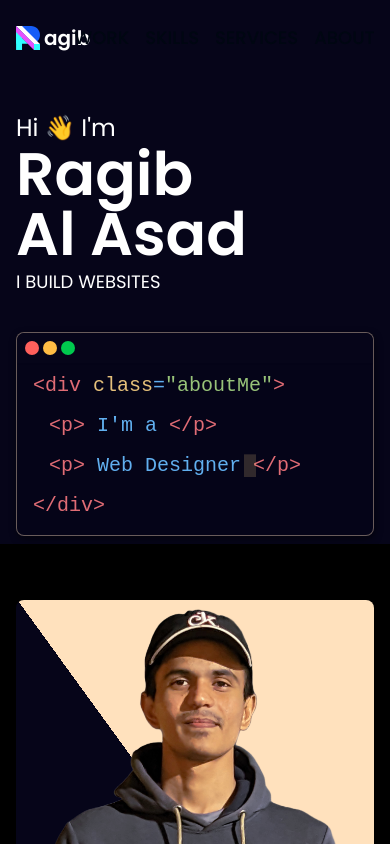
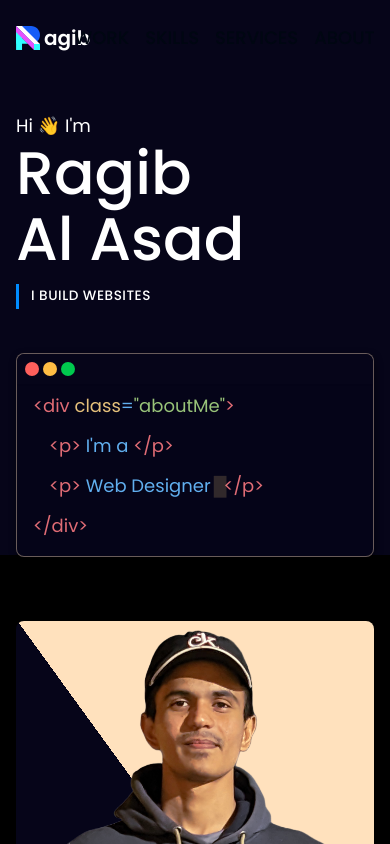
Before and after one commit to ragibalasad/ragib-portfolio, a Next.js app: page / in a window 390 px wide. Shown: the top 844 px of the page. Built offline with nearby package versions, Linux system fonts and the light colour scheme.

Commit message:
adjusted heading texts

```diff
--- a/components/Header/Header.jsx
+++ b/components/Header/Header.jsx
@@ -42,23 +42,23 @@ const Header = () => {
       <div className="container flex w-full h-full">
         <motion.div
           style={{ y: yIntro }}
-          className="intro w-1/2 flex justify-center items-center"
+          className="intro w-1/2 flex justify-end pr-48 items-center"
         >
           <div className="info text-right">
-            <p className="hi text-2xl text-ff">Hi 👋 I&apos;m</p>
-            <p className="name text-7xl text-ff font-semibold">
+            <p className="hi text-lg text-ff">Hi 👋 I&apos;m</p>
+            <p className="heading font-medium text-6xl text-ff">
               Ragib
               <br />
               Al Asad
             </p>
-            <p className="sub-heading text-lg text-ff my-1">I BUILD WEBSITES</p>
+            <p className="sub-heading text-ff my-3">I BUILD WEBSITES</p>
           </div>
         </motion.div>
         <motion.div
           style={{ y: yTerminal }}
           className="terminal w-1/2 flex justify-center items-end pb-16 z-10"
         >
-          <div className="terminal-win">
+          <div className="terminal-win text-xs">
             <div className="terminal-head flex shadow-sm p-2 gap-1">
               <div className="close"></div>
               <div className="minimize"></div>
@@ -94,8 +94,7 @@ const Header = () => {
           className="mx-auto"
           src={images.ragib_potrait}
           alt="Ragib Al Asad"
-          width={447}
-          height={640}
+          height={610}
         />
       </div>
     </header>
--- a/src/app/app.css
+++ b/src/app/app.css
@@ -1,4 +1,6 @@
 :root {
+  --bg-color: rgba(6, 5, 25);
+  --main-color-2: #008cff;
   --bg-color-light: #fff;
   --bg-color-dark: #fff;
   --text-color: #000000;
@@ -104,7 +106,17 @@
 }
 
 .two-color-bg {
-  background: linear-gradient(90deg, rgba(6, 5, 25) 50%, #ffe1bd 50%);
+  background: linear-gradient(90deg, var(--bg-color) 50%, #ffe1bd 50%);
+}
+
+.sub-heading {
+  text-transform: uppercase;
+  font-size: 0.85rem;
+  letter-spacing: 0.5px;
+  padding: 0.13rem 0.75rem;
+  margin-bottom: 1rem;
+  font-weight: 500;
+  border-left: 3px solid var(--main-color-2);
 }
 
 .showcase-img img {
@@ -112,7 +124,6 @@
 
 .terminal {
   position: relative;
-  font-family: "Courier New", Courier, monospace;
 }
 
 .terminal-win {
--- a/src/app/globals.css
+++ b/src/app/globals.css
@@ -50,8 +50,9 @@
   .intro .hi {
     /* @apply text-lg; */
   }
-  .intro .name {
+  .intro .heading {
     @apply text-6xl;
+    line-height: 1.1;
   }
   .intro .sub-heading {
     /* @apply text-sm; */
@@ -68,11 +69,14 @@
   }
 
   .terminal-win {
-    @apply mx-auto w-full text-sm h-auto;
+    @apply mx-auto w-full h-auto text-xs;
     border: 1px solid rgba(255, 225, 189, 0.4);
   }
   .terminal-body {
     @apply my-1 mb-2 px-4;
+  }
+  .terminal-body span {
+    @apply text-lg;
   }
 }
 
@@ -87,7 +91,7 @@
 /* Extra large devices (desktops, 1200px and up) */
 @media (max-width: 1280px) {
   .intro {
-    @apply pr-32;
+    @apply pr-28;
   }
 }
 
@@ -96,23 +100,23 @@
   .header {
     @apply h-screen;
   }
-  .terminal {
-    scale: 1.1;
-  }
-  .intro .name {
-    @apply text-8xl;
-  }
 }
 
 @media (min-width: 1900px) {
   .header {
     @apply h-screen;
   }
+  .info {
+    @apply mr-10;
+  }
+  .intro .name {
+    @apply text-7xl;
+  }
   .showcase-img img {
-    width: 520px;
+    width: 524px;
   }
   .terminal {
-    scale: 1.2;
-    @apply mb-10;
+    scale: 1.1;
+    @apply mb-10 ml-0;
   }
 }
```
